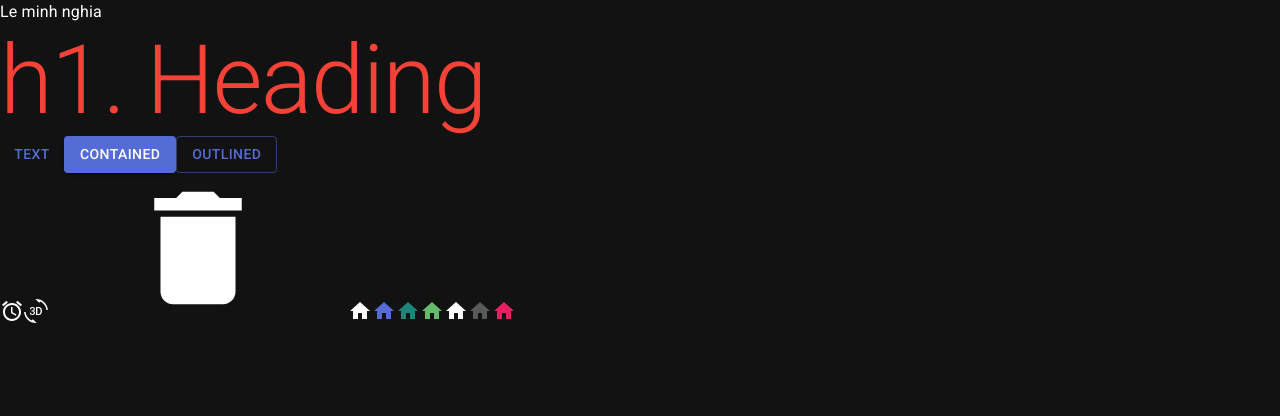
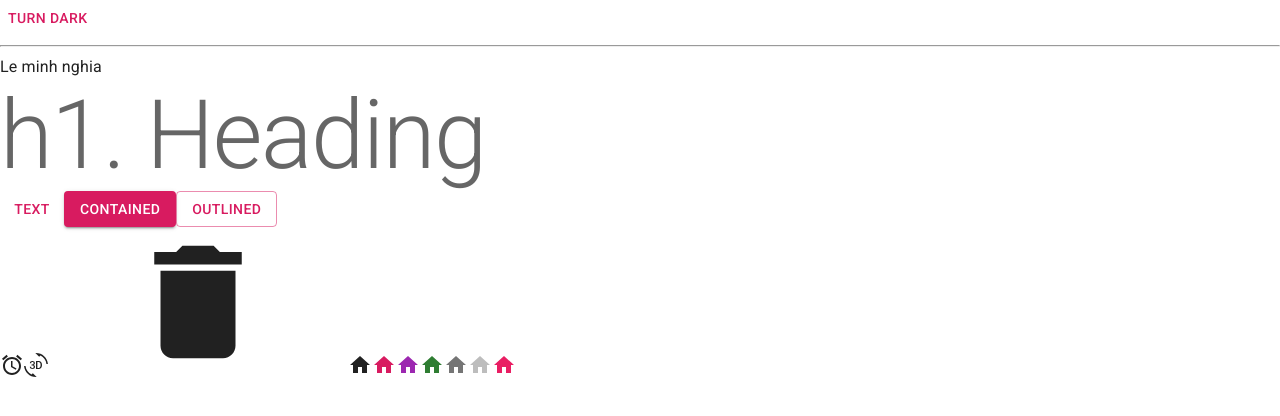
Before and after one commit to minhnghia2k3/trello_web, a React (Vite) app: page / in a window 1280 px wide. Shown: the top 416 px of the page. Built offline with nearby package versions, Linux system fonts and the light colour scheme.

Commit message:
Config dark/light mode Part 1

```diff
--- a/src/App.jsx
+++ b/src/App.jsx
@@ -5,9 +5,25 @@
 import HomeIcon from '@mui/icons-material/Home'
 import { pink } from '@mui/material/colors'
 import Typography from '@mui/material/Typography'
+import { useColorScheme } from '@mui/material/styles'
+
+function ModeToggle() {
+  const { mode, setMode } = useColorScheme()
+  return (
+    <Button
+      onClick={() => { setMode(mode === 'light' ? 'dark' : 'light') }}
+    >
+      {mode === 'light' ? 'Turn dark' : 'Turn light'}
+    </Button>
+  )
+}
+
 function App() {
   return (
     <>
+      <ModeToggle />
+
+      <hr />
       <div>Le minh nghia</div>
 
       <Typography variant="h1" color="text.secondary">
--- a/src/theme.js
+++ b/src/theme.js
@@ -1,24 +1,25 @@
-import { createTheme } from '@mui/material/styles'
-import { red } from '@mui/material/colors'
+// import { createTheme } from '@mui/material/styles'
+import { experimental_extendTheme as extendTheme } from '@mui/material/styles'
+import { pink } from '@mui/material/colors'
 
 // Create a theme instance.
-const theme = createTheme({
-    palette: {
-        mode: 'dark',
-        primary: {
-            main: '#556cd6'
+const theme = extendTheme({
+    colorSchemes: {
+        light: {
+            palette: {
+                primary: {
+                    main: pink[600]
+                }
+            }
         },
-        secondary: {
-            main: '#19857b'
-        },
-        error: {
-            main: red.A400
-        },
-        text: {
-            secondary: red[500]
+        dark: {
+            palette: {
+                primary: {
+                    main: pink[400]
+                }
+            }
         }
     }
-
 })
 
 export default theme
```
Also changed, not shown: src/main.jsx (+5 -3 lines).
